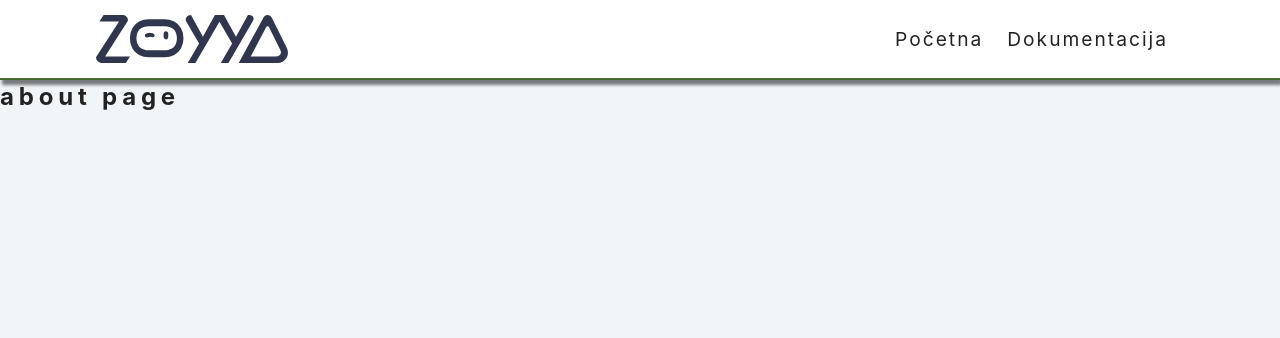
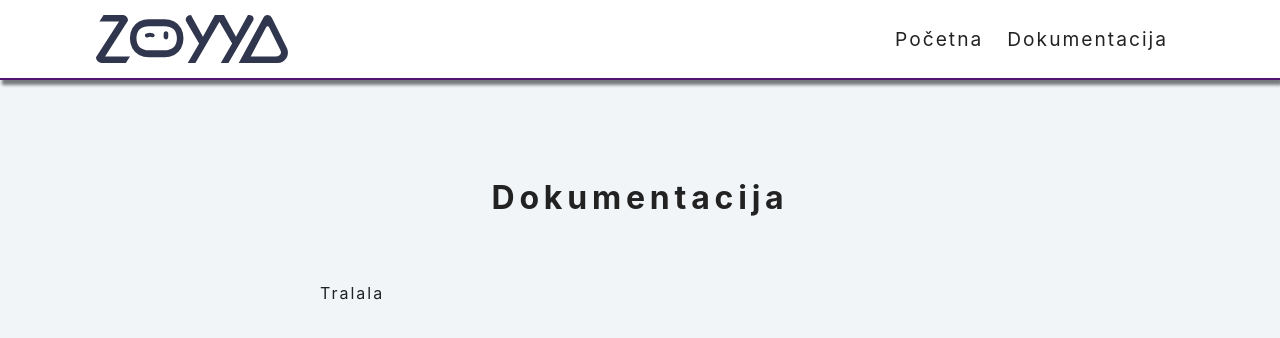
Before and after one commit to severovicivan/ZoyyaApp, a React (Create React App) app: page /about in a window 1280 px wide. Shown: the top 338 px of the page. Built offline with nearby package versions, Linux system fonts and the light colour scheme.

Commit message:
About and Error page updated

```diff
--- a/src/index.css
+++ b/src/index.css
@@ -13,8 +13,8 @@ Variables
 ======
 */
 :root {
-  --primaryLightColor: #d4e6a5;
-  --primaryColor: #476a2e;
+  --primaryLightColor: #ccbbd4;
+  --primaryColor: #531370;
   --primaryDarkColor: #c02c03;
   --mainWhite: #fff;
   --offWhite: #f7f7f7;
--- a/src/pages/About.js
+++ b/src/pages/About.js
@@ -2,9 +2,12 @@ import React from 'react'
 
 const About = () => {
   return (
-    <div>
-      <h2>about page</h2>
-    </div>
+    <section className="section about-section">
+      <h1 className="section-title">Dokumentacija</h1>
+      <p>
+        Tralala
+      </p>
+    </section>
   )
 }
 
--- a/src/pages/Error.js
+++ b/src/pages/Error.js
@@ -3,9 +3,14 @@ import { Link } from 'react-router-dom'
 
 const Error = () => {
   return (
-    <div>
-      <h2>error page</h2>
-    </div>
+    <section className="error-page section">
+      <div className="error-container">
+        <h1>Ova stranica ne postoji, pogrešan URL!</h1>
+        <Link to="/" className="btn btn-primary">
+          Početna
+        </Link>
+      </div>
+    </section>
   )
 }
 
```
